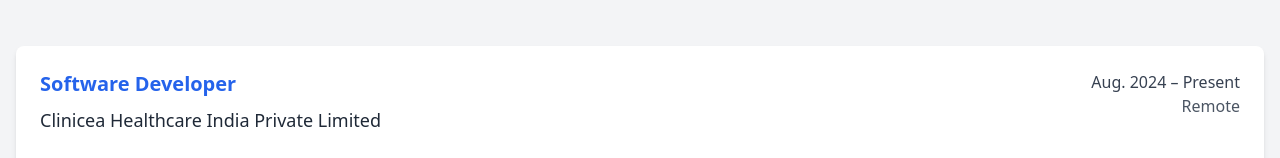
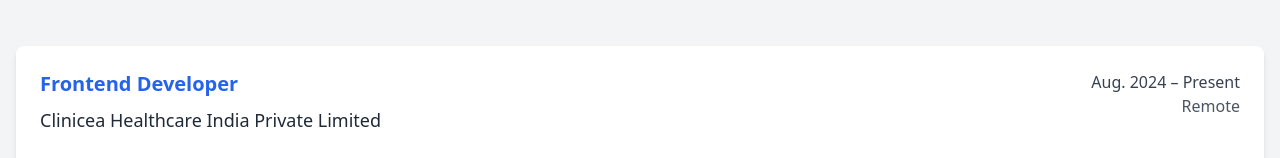
Before and after one commit to Vishal-Kumar-Singh-18/portfolio, a React (Vite) app: page / in a window 1280 px wide. Shown: the part 638-796 px from the top of the page. Built offline with nearby package versions, Linux system fonts and the light colour scheme.

Commit message:
Update experience headr

```diff
--- a/src/components/Experience.jsx
+++ b/src/components/Experience.jsx
@@ -1,7 +1,7 @@
 function Experience() {
   const experiences = [
     {
-      title: 'Software Developer',
+      title: 'Frontend Developer',
       company: 'Clinicea Healthcare India Private Limited',
       location: 'Remote',
       duration: 'Aug. 2024 – Present',
```
